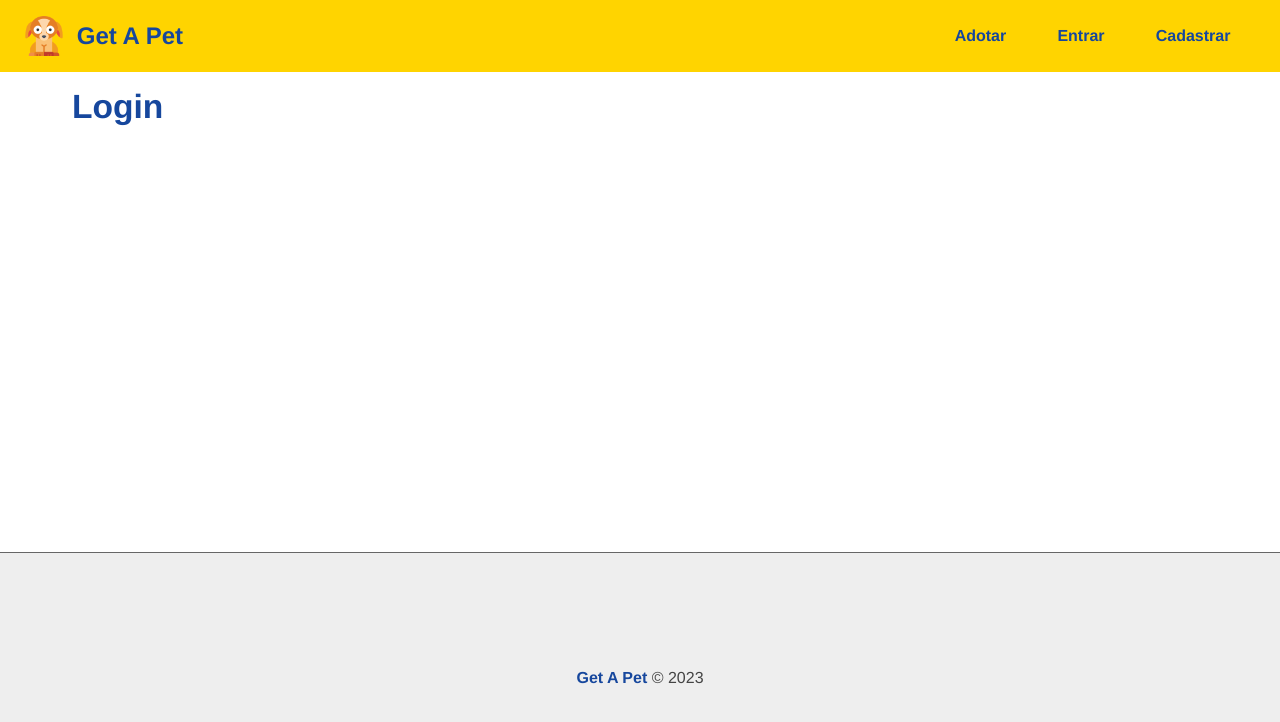
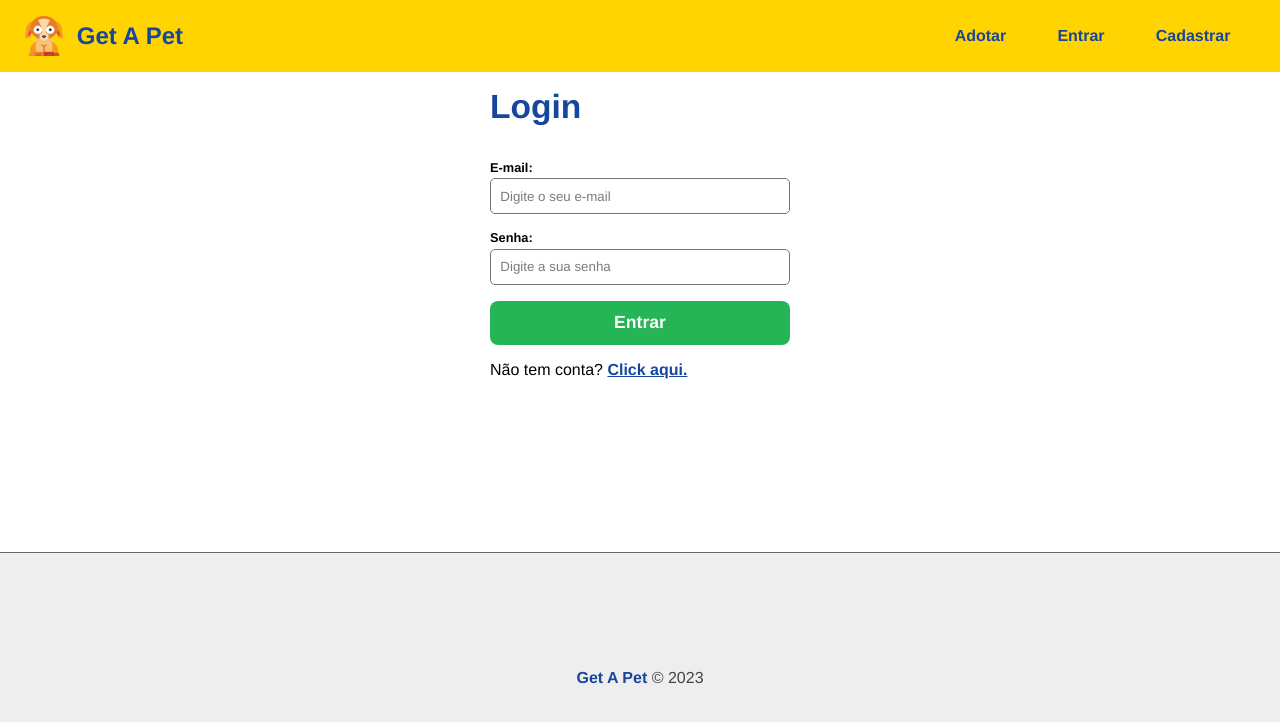
Before and after one commit to Antonio-Elias/Get-A-Pet, a React (Create React App) app in the folder frontend/: page /login in a window 1280 px wide. Shown: the top 722 px of the page. Built offline with nearby package versions, Linux system fonts and the light colour scheme.

Commit message:
Iniciando o Perfil do usuario

```diff
--- a/frontend/src/App.js
+++ b/frontend/src/App.js
@@ -10,6 +10,7 @@ import Message from './components/layout/Message.js';
 import Login from './components/pages/Auth/Login'
 import Register from './components/pages/Auth/Register'
 import Home from './components/pages/Home'
+import Profile from './components/pages/User/Profile'
 
 /* Context */
 import { UserProvider } from './context/UserContext';
@@ -24,6 +25,7 @@ function App() {
           <Routes>
             <Route path='/login' element={<Login />} />
             <Route path='/register' element={<Register />} />
+            <Route path='/user/profile' element={<Profile />} />
             <Route path='/' element={<Home />} />
           </Routes>
         </Container>
--- a/frontend/src/components/layout/Message.module.css
+++ b/frontend/src/components/layout/Message.module.css
@@ -7,7 +7,7 @@
     border-radius: 5px;
 }
 
-.sucess {
+.success {
     color: #155724;
     background-color: #d4edda;
     border-color: #c3e6cb;
--- a/frontend/src/components/layout/Navbar.js
+++ b/frontend/src/components/layout/Navbar.js
@@ -4,23 +4,44 @@ import styles from './Navbar.module.css';
 
 import Logo from '../../assets/img/logo.png';
 
-function Navbar(){
-    return(
+
+import { useContext } from "react";
+
+/* Context */
+import { Context } from '../../context/UserContext';
+
+function Navbar() {
+    const { authenticated, logout } = useContext(Context);
+
+    return (
         <nav className={styles.navbar}>
             <div className={styles.navbar_logo}>
-                <img src={Logo} alt="Get A Pet"/>
+                <img src={Logo} alt="Get A Pet" />
                 <h2>Get A Pet</h2>
             </div>
             <ul>
                 <li>
                     <Link to="/">Adotar</Link>
                 </li>
+                {authenticated ? (
+                    <>
+                        <li >
+                            <Link to="/user/profile">Perfil</Link>
+                        </li>
+                       <li onClick={logout}>Sair</li>
+                    </>
+                ) : (
+                    <>
                         <li >
                             <Link to="/login">Entrar</Link>
                         </li>
                         <li >
                             <Link to="/register">Cadastrar</Link>
                         </li>
+                    </>
+
+                )}
+
             </ul>
         </nav>
     )
--- a/frontend/src/components/pages/Auth/Login.js
+++ b/frontend/src/components/pages/Auth/Login.js
@@ -1,7 +1,48 @@
+import {useState, useContext} from 'react';
+import Input from '../../form/input';
+import styles from '../../form/Form.module.css';
+
+/* Context */
+import { Context } from '../../../context/UserContext';
+import { Link } from 'react-router-dom';
+
 function Login(){
+
+    const [ user, setUser ] = useState({});
+    const {login} = useContext(Context);
+
+    function handleChange(e){
+        setUser({...user, [e.target.name] : e.target.value})
+    }
+
+    function handleSubmit(e){
+        e.preventDefault();
+        login(user);
+    }
+
     return(
-        <section>
+        <section className={styles.form_container}>
             <h1>Login</h1>
+            <form onSubmit={handleSubmit}>
+                <Input
+                    text= 'E-mail'
+                    type= 'email'
+                    name= 'email'
+                    placeholder= 'Digite o seu e-mail'
+                    handleOnChange={handleChange}
+                />
+                <Input
+                    text= 'Senha'
+                    type= 'password'
+                    name= 'password'
+                    placeholder= 'Digite a sua senha'
+                    handleOnChange={handleChange}
+                />
+                <input type='submit' value='Entrar'/>
+            </form>
+            <p>
+                Não tem conta? <Link to='/register'>Click aqui.</Link>
+            </p>
         </section>
     )
 }
--- /dev/null
+++ b/frontend/src/components/pages/User/Profile.js
@@ -0,0 +1,9 @@
+function Profile(){
+    return(
+        <section>
+            <h1>Perfil</h1>
+        </section>
+    )
+}
+
+export default Profile;
--- a/frontend/src/context/UserContext.js
+++ b/frontend/src/context/UserContext.js
@@ -4,9 +4,9 @@ import userAuth from "../hooks/useAuth";
 const Context = createContext();
 
 function UserProvider({ children }){
-    const { authenticated, register } = userAuth();
+    const { authenticated, register, logout, login } = userAuth();
 
-    return <Context.Provider value={{ authenticated, register }}>{children}</Context.Provider>
+    return <Context.Provider value={{ authenticated, register, logout, login }}>{children}</Context.Provider>
 
 }
 
--- a/frontend/src/hooks/useAuth.js
+++ b/frontend/src/hooks/useAuth.js
@@ -4,7 +4,7 @@ import {useState, useEffect} from 'react';
 import { useNavigate } from 'react-router-dom';
 import useFlashMessage from "./useFlashMessage";
 
-export default  function userAuth(){
+export default  function UserAuth(){
     const [ authenticated, setAuthenticated ] = useState(false);
     const { setFlashMessage } = useFlashMessage();
     const navigate = useNavigate();
@@ -36,11 +36,40 @@ export default  function userAuth(){
         setFlashMessage(msgText, msgType) ;
     }
 
+    async function login(user){
+        let msgText = ' Login realizado com sucesso';
+        let msgType = 'success';
+
+        try {
+            const data = await api.post('/users/login', user).then( (response)=> {
+                return response.data;
+            })
+            await authUser(data);
+        } catch (error) {
+            msgText = error.response.data.message;
+            msgType = 'error';
+        }
+
+        setFlashMessage(msgText, msgType);
+    }
+
     async function authUser( data ){
         setAuthenticated( true );
         localStorage.setItem('token', JSON.stringify( data.token ));
         navigate('/');
     }
 
-    return { authenticated, register }
+    function logout(){
+        const msgText = 'Logout realizado com sucesso!';
+        const msgType = 'success';
+
+        setAuthenticated(false);
+        localStorage.removeItem('token');
+        api.defaults.headers.Authorization = undefined;
+        navigate('/');
+
+        setFlashMessage(msgText, msgType);
+    }
+
+    return { authenticated, register,  logout, login}
 }
```
Also changed, not shown: frontend/src/components/pages/User/Profile.module.css (added). Lines whose indentation alone changed are shown as unchanged.
